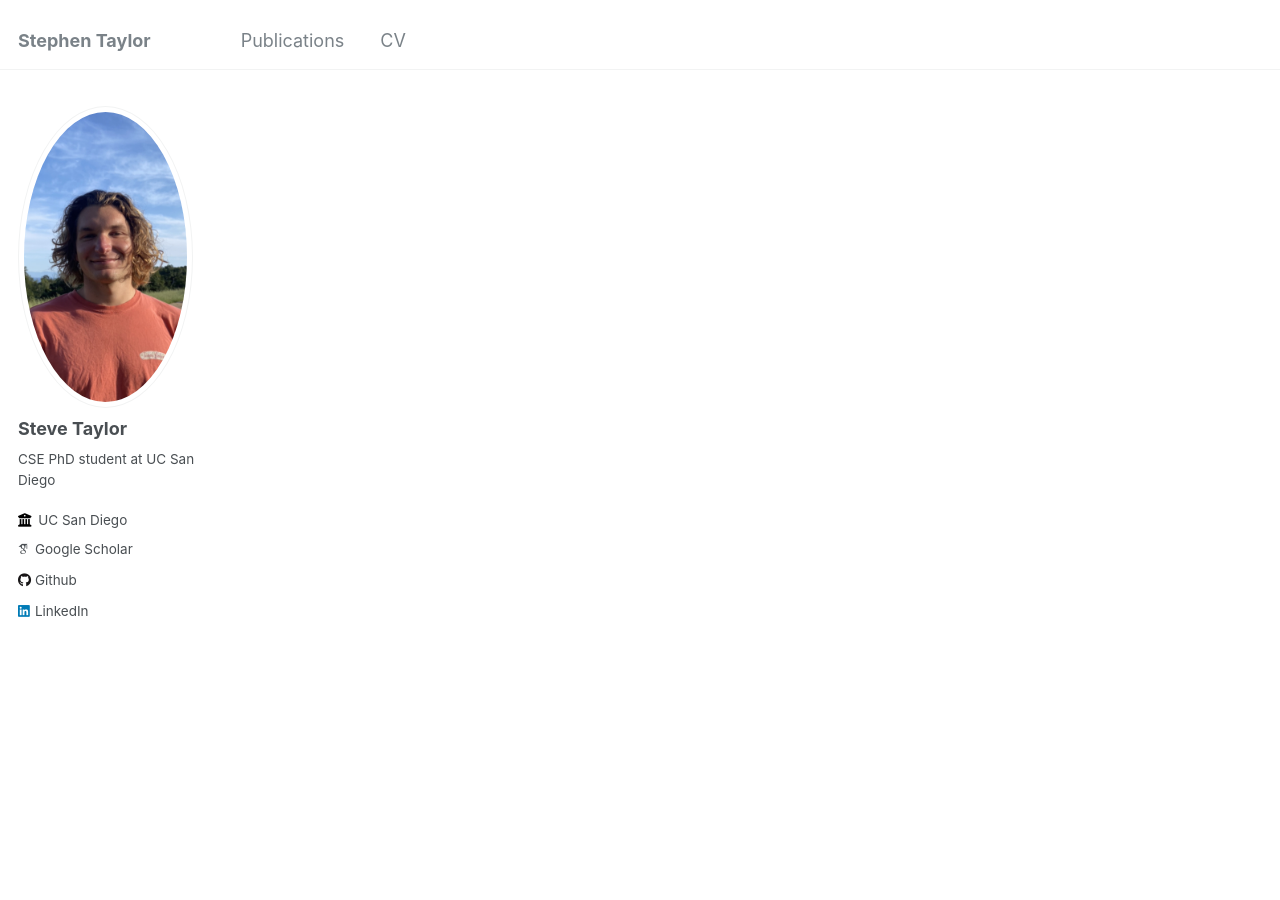
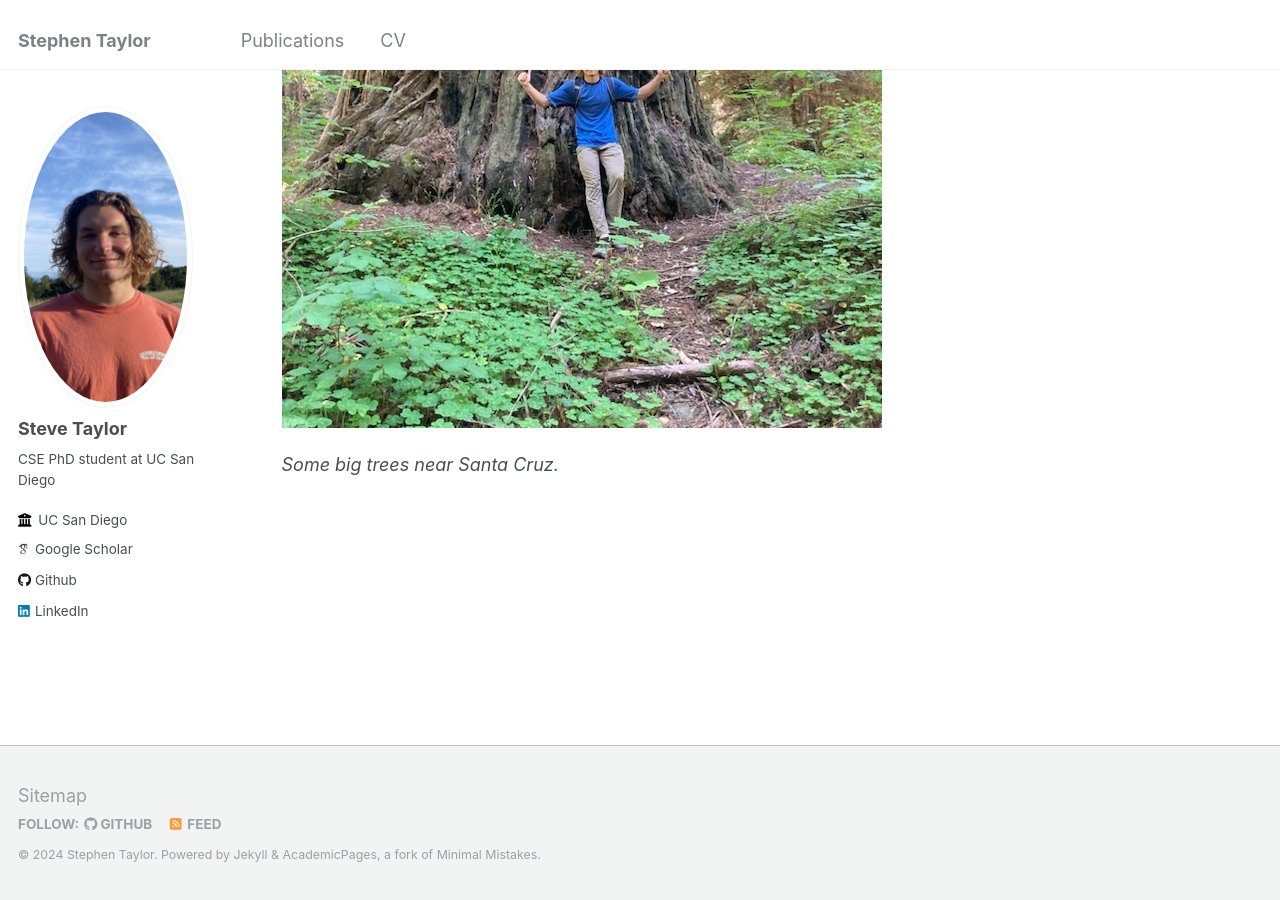
Before and after one commit to stevegtaylor/stevegtaylor.github.io, a Jekyll site: the page built from _pages/about.md, in a window 1280 px wide and 900 px high, scrolled down 2174 px. Built offline with Jekyll 4.4.1, drawn with Linux system fonts in a browser that asks for light colours; some web fonts are replaced.

Commit message:
added new image

```diff
--- a/_pages/about.md
+++ b/_pages/about.md
@@ -26,3 +26,7 @@ In my free time I love to surf, hike, climb and just spend time outside. :) It's
 ![My favorite hobby](images/img_5703_720.jpg)
 
 *My favorite hobby.*
+
+![trees](images/IMG_0691.JPG)
+
+*Some big trees near Santa Cruz.*
```
Also changed, not shown: images/IMG_0691.JPG (added).
